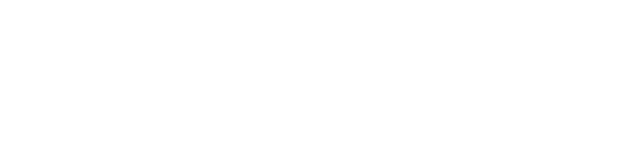
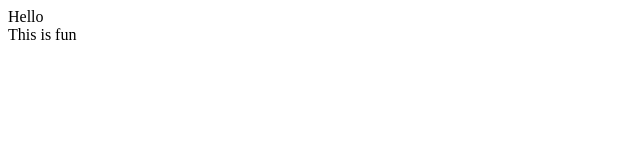
Before and after one commit to Enny121/Classwork, a plain HTML site: page index.html in a window 1280 px wide. Shown: the whole page, without its empty margins (0-640 px from the left). Drawn offline with Linux system fonts and the light colour scheme.

Commit message:
Line Breaks

```diff
--- a/index.html
+++ b/index.html
@@ -6,6 +6,6 @@
     <title>Document</title>
 </head>
 <body>
-
+    Hello<br> This is fun
 </body>
 </html>
```
